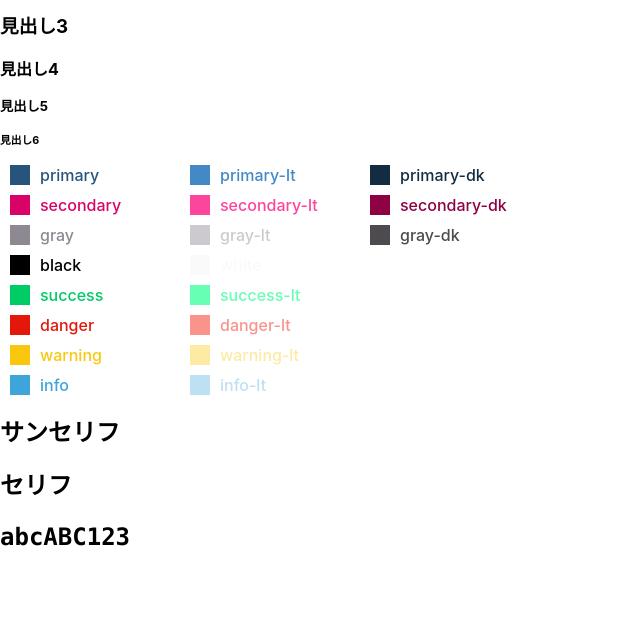
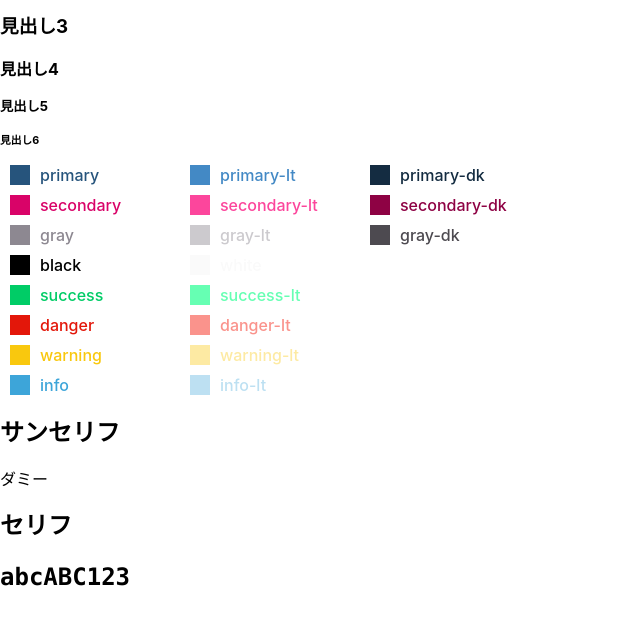
Before and after one commit to kenk1024/frame_work, a website: page dev/index.html in a window 1280 px wide. Shown: the part 103-728 px from the top of the page, without its empty margins (0-640 px from the left). Drawn offline with Linux system fonts and the light colour scheme.

Commit message:
dev/index.html　変更

```diff
--- a/dev/index.html
+++ b/dev/index.html
@@ -97,6 +97,7 @@
       <dd></dd>
     </dl>
     <h2 class="ff-sans-serif">サンセリフ</h2>
+    <p class="ff-sans-serif">ダミー</p>
     <h2 class="ff-serif">セリフ</h2>
     <h2 class="ff-mono">abcABC123</h2>
   </body>
```
